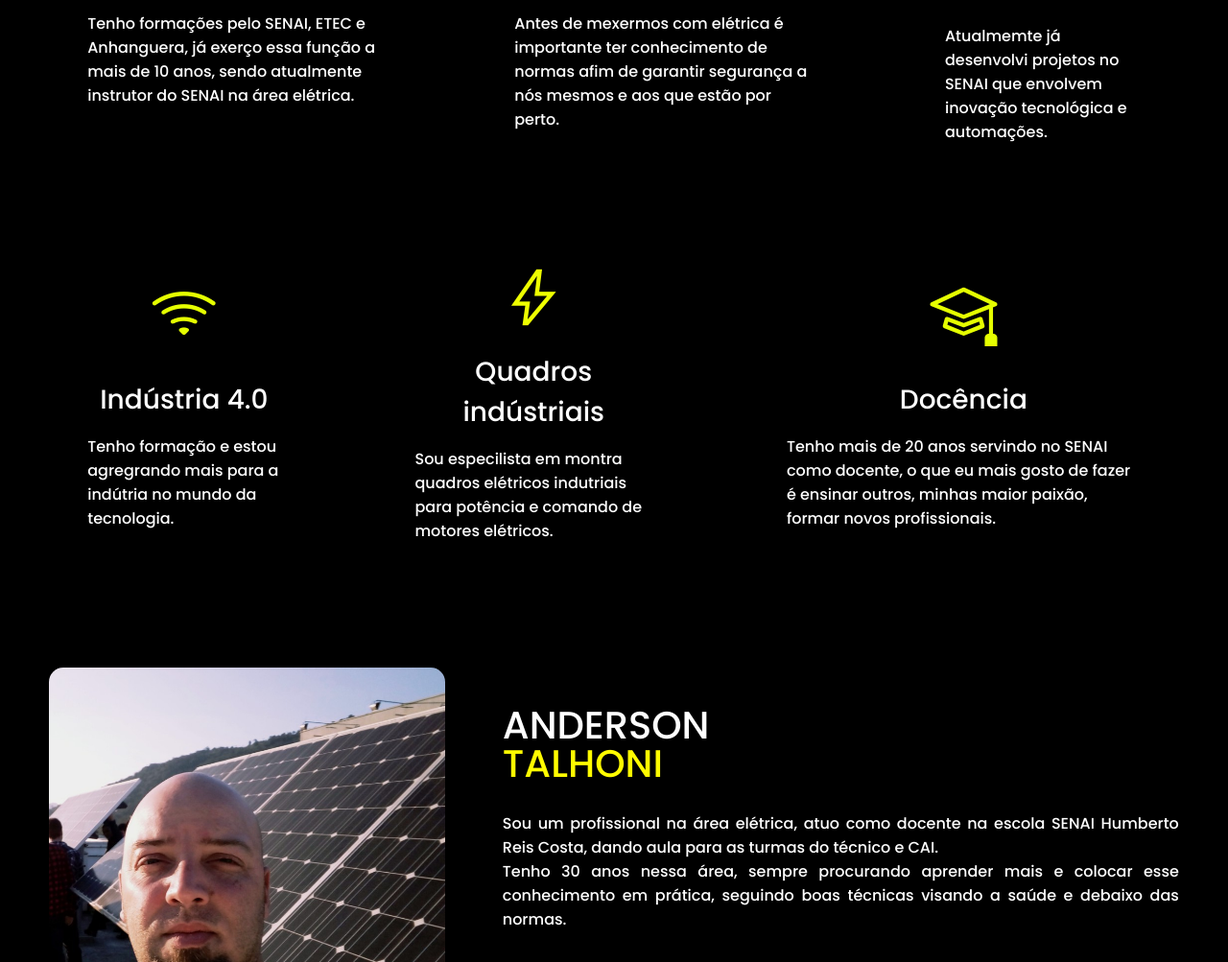
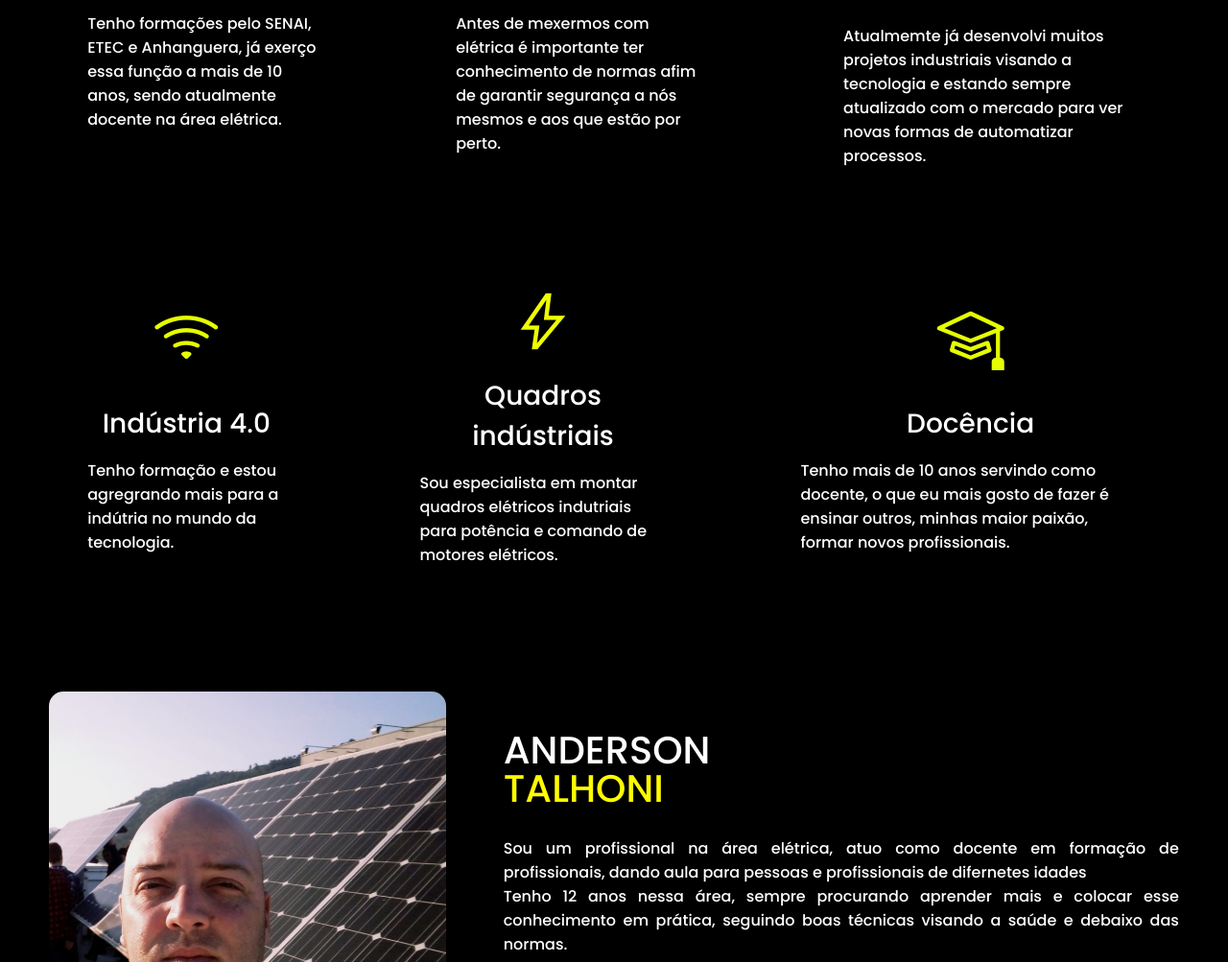
Before and after one commit to RenanMestre/teste, a plain HTML site: page index.html in a window 1280 px wide. Shown: the part 3176-4179 px from the top of the page at 96% size. Drawn offline with nearby package versions, Linux system fonts and the light colour scheme.

Commit message:
Add files via upload

```diff
--- a/index.html
+++ b/index.html
@@ -60,7 +60,7 @@
                             "A indústria elétrica ilumina o progresso, conectando inovação e energia para mover o mundo." <br>
                         </p>
                             <div class="btn-contato">
-                                <a href="mailto:renanmestre2006@gmail.com">
+                                <a href="mailto:talhoni23@gmail.com">
                                     <button>Entrar em contato</button>
                                 </a>
                             </div>
@@ -83,7 +83,7 @@
                                 <p>Quer ficar por dentro das inovações indústriais? Ter acesso a novas tecnologias do mercado?<p>
                                 <p>Siga meu canal onde todas as informações são atualizada e passadas de útima mão!
                                 </p>
-                                <button><a href="#">INSCREVER NO CANAL</a></button>
+                                <button><a href="https://www.youtube.com/@metaversodaeletrica2025">INSCREVER NO CANAL</a></button>
                                 <video src="./vídeo/Aula.mp4" controls alt="Youtube">Vídeo</video>
                         </div>
                     </div>
@@ -110,7 +110,7 @@
                     <div class="especialidades-box">
                         <i class="bi bi-plug"></i>
                         <h3>Elétrica</h3>
-                        <p>Tenho formações pelo SENAI, ETEC e Anhanguera, já exerço essa função a mais de 10 anos, sendo atualmente instrutor do SENAI na área elétrica.
+                        <p>Tenho formações pelo SENAI, ETEC e Anhanguera, já exerço essa função a mais de 10 anos, sendo atualmente docente na área elétrica.
                         </p>
                     </div>
                     <div class="especialidades-box">
@@ -122,7 +122,7 @@
                     <div class="especialidades-box">
                         <span class="material-symbols-outlined">precision_manufacturing</span>
                         <h3>Automações indústriais</h3>
-                        <p>Atualmemte já desenvolvi projetos no SENAI que envolvem inovação tecnológica e automações.
+                        <p>Atualmemte já desenvolvi muitos projetos industriais visando a tecnologia e estando sempre atualizado com o mercado para ver novas formas de automatizar processos.
                         </p>
                     </div>
                 </div>
@@ -139,13 +139,13 @@
                             bolt
                             </span>
                         <h3>Quadros indústriais</h3>
-                        <p>Sou especilista em montra quadros elétricos indutriais para potência e comando de motores elétricos.
+                        <p>Sou especialista em montar quadros elétricos indutriais para potência e comando de motores elétricos.
                         </p>
                     </div>
                     <div class="especialidades-box">
                         <i class="bi bi-mortarboard"></i>
                         <h3>Docência</h3>
-                        <p>Tenho mais de 20 anos servindo no SENAI como docente, o que eu mais gosto de fazer é ensinar outros, minhas maior paixão, formar novos profissionais.
+                        <p>Tenho mais de 10 anos servindo como docente, o que eu mais gosto de fazer é ensinar outros, minhas maior paixão, formar novos profissionais.
                         </p>
                     </div>
                 </div>
@@ -156,12 +156,12 @@
             <div class="interface">
                 <div class="flex">
                     <div class="img-sobre">
-                        <img src="./img/Talhoni_2.jpeg" alt="Sua imagem">
+                        <img src="./img/Talhoni_2.jpeg" alt="Professor Talhoni">
                     </div>
                     <div class="txt-sobre">
                         <h2>ANDERSON<span>TALHONI</span></h2>
-                        <p>Sou um profissional na área elétrica, atuo como docente na escola SENAI Humberto Reis Costa, dando aula para as turmas do técnico e CAI.</p>
-                        <p>Tenho 30 anos nessa área, sempre procurando aprender mais e colocar esse conhecimento em prática, seguindo boas técnicas visando a saúde e debaixo das normas.</p>
+                        <p>Sou um profissional na área elétrica, atuo como docente em formação de profissionais, dando aula para pessoas e profissionais de difernetes idades</p>
+                        <p>Tenho 12 anos nessa área, sempre procurando aprender mais e colocar esse conhecimento em prática, seguindo boas técnicas visando a saúde e debaixo das normas.</p>
                         <br>
 
                         <div class="btn-social">
@@ -191,7 +191,7 @@
                 </div>
             </div>
             <div class="line-footer borda">
-                <p><i class="bi bi-envelope"></i><a href="mailto:renanmestre2006@gmail.com">talhoni23@gmail.com</a></p>
+                <p><i class="bi bi-envelope"></i><a href="mailto:talhoni23@gmail.com">talhoni23@gmail.com</a></p>
             </div>
         </div>
     </footer>
```
